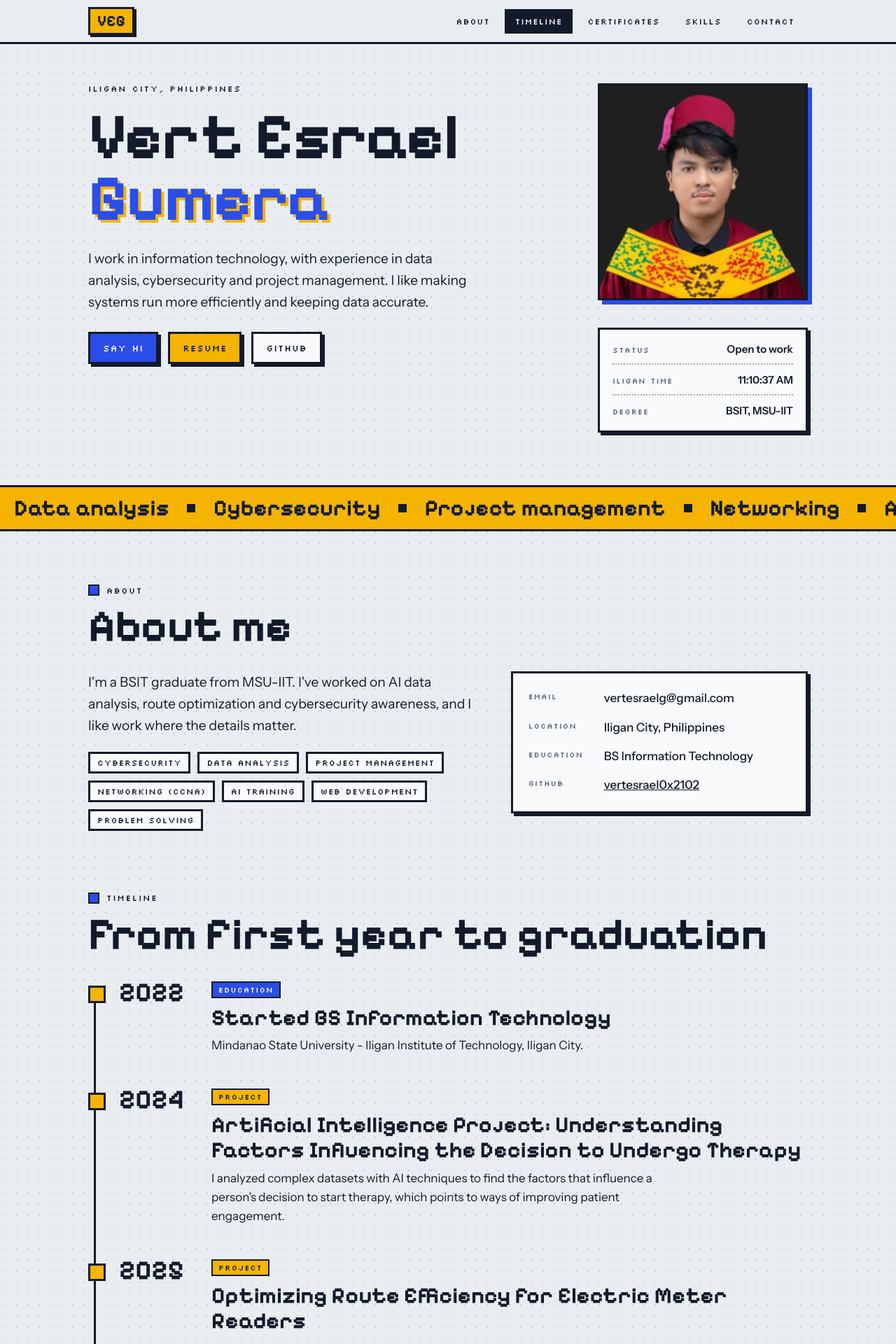
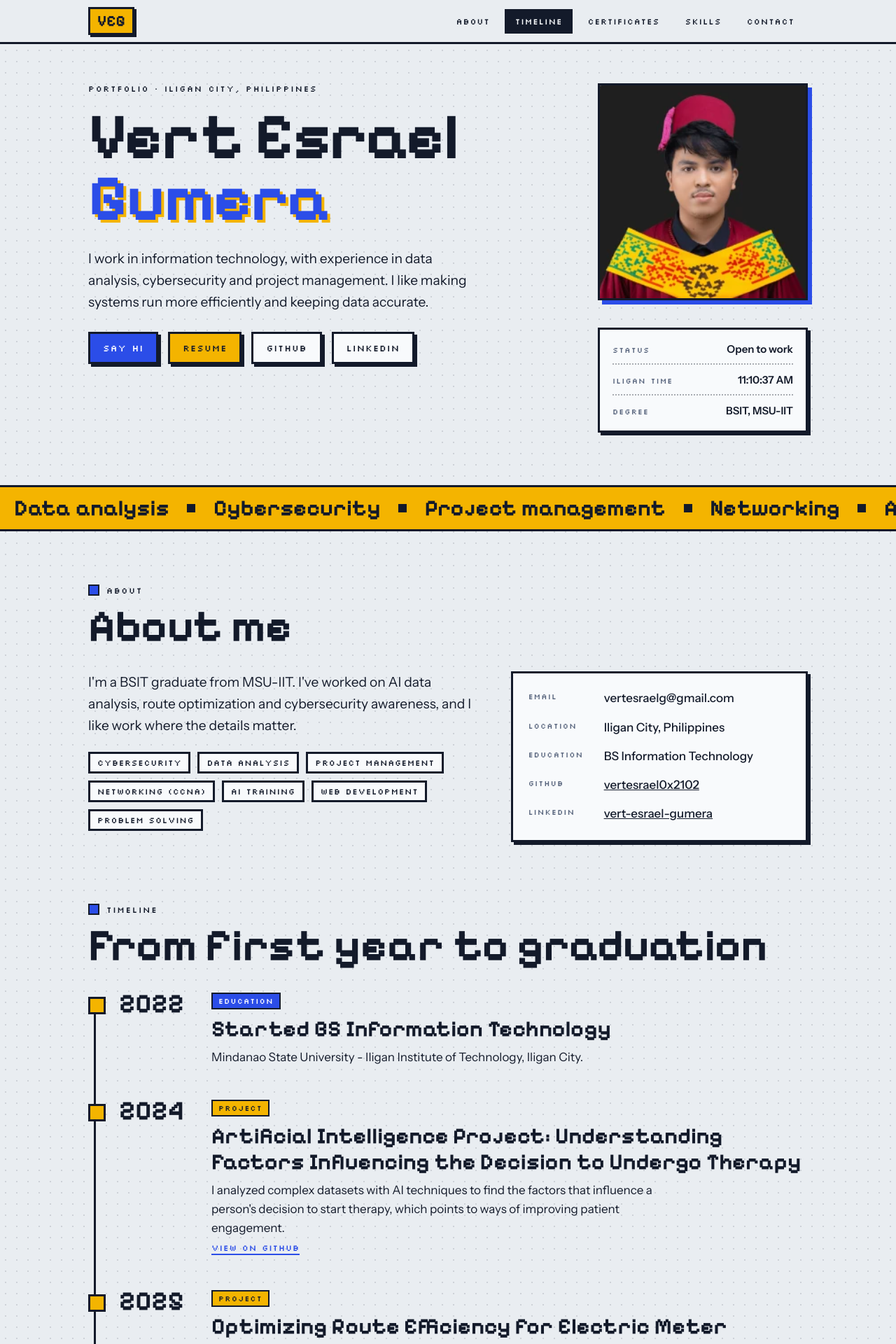
Before and after one commit to vertesrael0x2102/Portfolio, a React (Vite) app: page / in a window 1280 px wide. Shown: the top 1920 px of the page at 70% size. Built offline with nearby package versions, Linux system fonts and the light colour scheme.

Commit message:
Add LinkedIn, project link, share preview

```diff
--- a/index.html
+++ b/index.html
@@ -5,6 +5,13 @@
     <meta name="viewport" content="width=device-width, initial-scale=1, viewport-fit=cover" />
     <title>Vert Esrael Gumera</title>
     <meta name="description" content="Portfolio of Vert Esrael Gumera, BSIT graduate from Iligan City." />
+    <link rel="icon" type="image/svg+xml" href="/favicon.svg" />
+    <meta property="og:type" content="website" />
+    <meta property="og:title" content="Vert Esrael Gumera" />
+    <meta property="og:description" content="BSIT graduate from Iligan City. Cybersecurity, data analysis and networking." />
+    <meta property="og:url" content="https://vertesrael.vercel.app" />
+    <meta property="og:image" content="https://vertesrael.vercel.app/og.png" />
+    <meta name="twitter:card" content="summary_large_image" />
     <link rel="preconnect" href="https://fonts.googleapis.com" />
     <link rel="preconnect" href="https://fonts.gstatic.com" crossorigin />
     <link rel="stylesheet" href="https://fonts.googleapis.com/css2?family=Pixelify+Sans:wght@500;700&family=Silkscreen:wght@400;700&family=Instrument+Sans:wght@400;500;600&display=swap" />
--- a/src/components/About.jsx
+++ b/src/components/About.jsx
@@ -15,6 +15,7 @@ export default function About() {
           <div><dt>Location</dt><dd>{profile.place}</dd></div>
           <div><dt>Education</dt><dd>BS Information Technology</dd></div>
           <div><dt>GitHub</dt><dd><a href={profile.github}>{profile.githubName}</a></dd></div>
+          <div><dt>LinkedIn</dt><dd><a href={profile.linkedin} target="_blank" rel="noreferrer">vert-esrael-gumera</a></dd></div>
         </dl>
       </div>
     </section>
--- a/src/components/Contact.jsx
+++ b/src/components/Contact.jsx
@@ -28,10 +28,12 @@ export default function Contact({ say }) {
         <div className="in">
           <p className="kicker rv">Contact</p>
           <h2 className="rv">Say hi.</h2>
+          <p className="rv openTo">{profile.openTo}</p>
           <p className="mail rv" ref={mailRef}>{profile.email}</p>
           <div className="row rv">
             <button className="btn gold" type="button" onClick={copy}>Copy email</button>
             <a className="plain" href={profile.github}>github.com/{profile.githubName}</a>
+            <a className="plain" href={profile.linkedin} target="_blank" rel="noreferrer">LinkedIn</a>
           </div>
         </div>
       </section>
--- a/src/components/Hero.jsx
+++ b/src/components/Hero.jsx
@@ -107,13 +107,14 @@ export default function Hero() {
     <section className="hero">
       <div className="in">
         <div>
-          <p className="stamp">{profile.place}</p>
+          <p className="stamp">Portfolio &middot; {profile.place}</p>
           <Typed lines={lines} />
           <p className="intro">{profile.intro}</p>
           <div className="go">
             <a className="btn blue" href="#contact">Say hi</a>
             <a className="btn gold" href="/Vert_Esrael_Gumera_Resume.pdf" target="_blank" rel="noreferrer">Resume</a>
             <a className="btn" href={profile.github}>GitHub</a>
+            <a className="btn" href={profile.linkedin} target="_blank" rel="noreferrer">LinkedIn</a>
           </div>
         </div>
         <div className="side">
--- a/src/components/Timeline.jsx
+++ b/src/components/Timeline.jsx
@@ -16,6 +16,7 @@ export default function Timeline() {
               <h3>{t.title}</h3>
               {t.sub && <p className="sub">{t.sub}</p>}
               {t.text && <p>{t.text}</p>}
+              {t.link && <p><a className="tlink" href={t.link.href} target="_blank" rel="noreferrer">{t.link.label}</a></p>}
               {t.bullets && <ul>{t.bullets.map((b) => <li key={b}>{b}</li>)}</ul>}
             </div>
           </li>
--- a/src/data.js
+++ b/src/data.js
@@ -16,6 +16,8 @@ export const profile = {
   email: "vertesraelg@gmail.com",
   github: "https://github.com/vertesrael0x2102",
   githubName: "vertesrael0x2102",
+  linkedin: "https://www.linkedin.com/in/vert-esrael-gumera-10669a429/",
+  openTo: "Open to IT, cybersecurity and data roles, in Iligan City or remote.",
   intro:
     "I work in information technology, with experience in data analysis, cybersecurity and project management. I like making systems run more efficiently and keeping data accurate.",
   about:
@@ -45,6 +47,7 @@ export const timeline = [
   { year: "2022", kind: "edu", label: "Education", title: "Started BS Information Technology", text: profile.school },
   {
     year: "2024", kind: "proj", label: "Project", image: therapyImg,
+    link: { href: "https://github.com/vertesrael0x2102/Artificial-Intelligence-Project-Understanding-Factors-Influencing-the-Decision-to-Undergo-Therapy", label: "View on GitHub" },
     title: "Artificial Intelligence Project: Understanding Factors Influencing the Decision to Undergo Therapy",
     text: "I analyzed complex datasets with AI techniques to find the factors that influence a person's decision to start therapy, which points to ways of improving patient engagement.",
   },
--- a/src/index.css
+++ b/src/index.css
@@ -174,3 +174,5 @@ h2 { font: 700 clamp(2.3rem, 6.4vw, 4rem)/1 var(--px); letter-spacing: -0.01em;
 .peek.on { opacity: 1; }
 .peek img { display: block; max-width: 70vw; height: auto; }
 @media (hover: none) { .peek { display: none; } }
+.tlink { font: 400 12px var(--label); letter-spacing: .08em; text-transform: uppercase; color: var(--blue); text-underline-offset: 4px; text-decoration-thickness: 2px; }
+.openTo { margin: 0 0 14px; font-size: 18px; max-width: 34rem; }
```
Also changed, not shown: public/favicon.svg (added), public/og.png (added).
